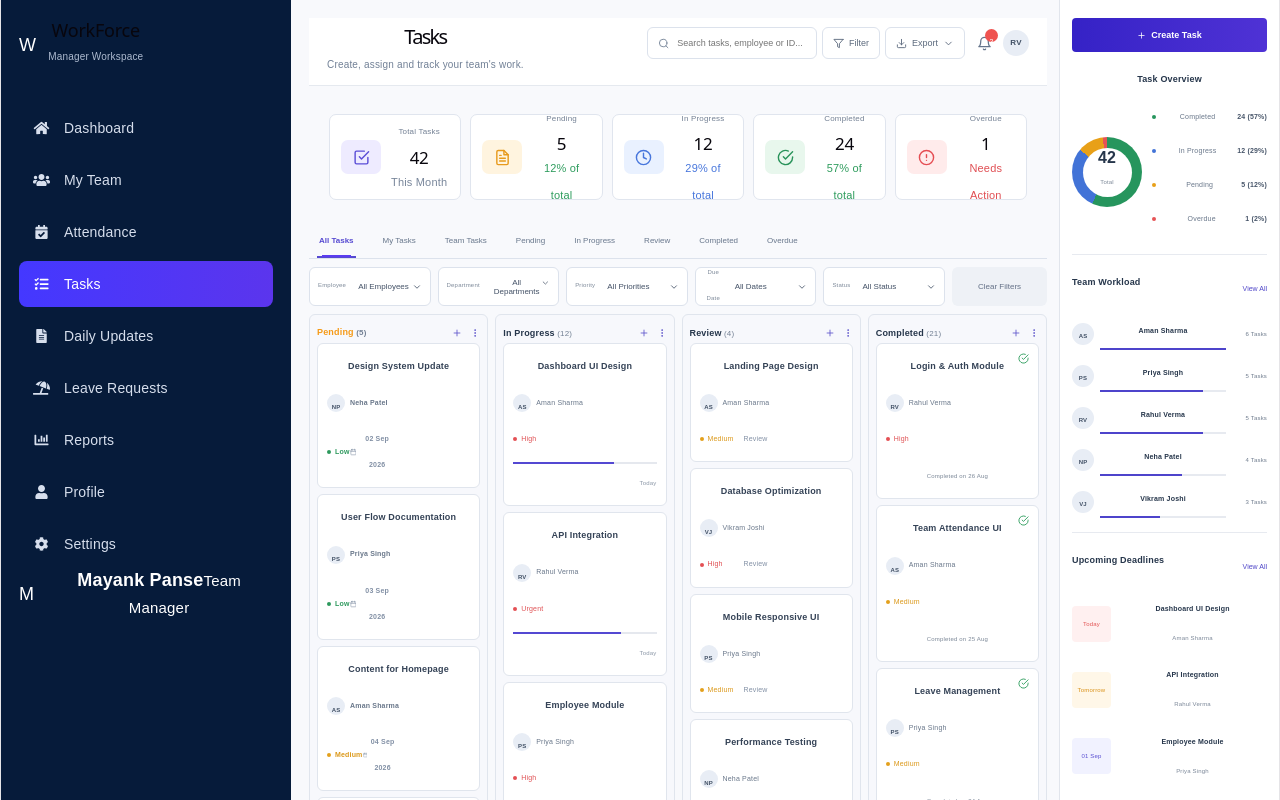
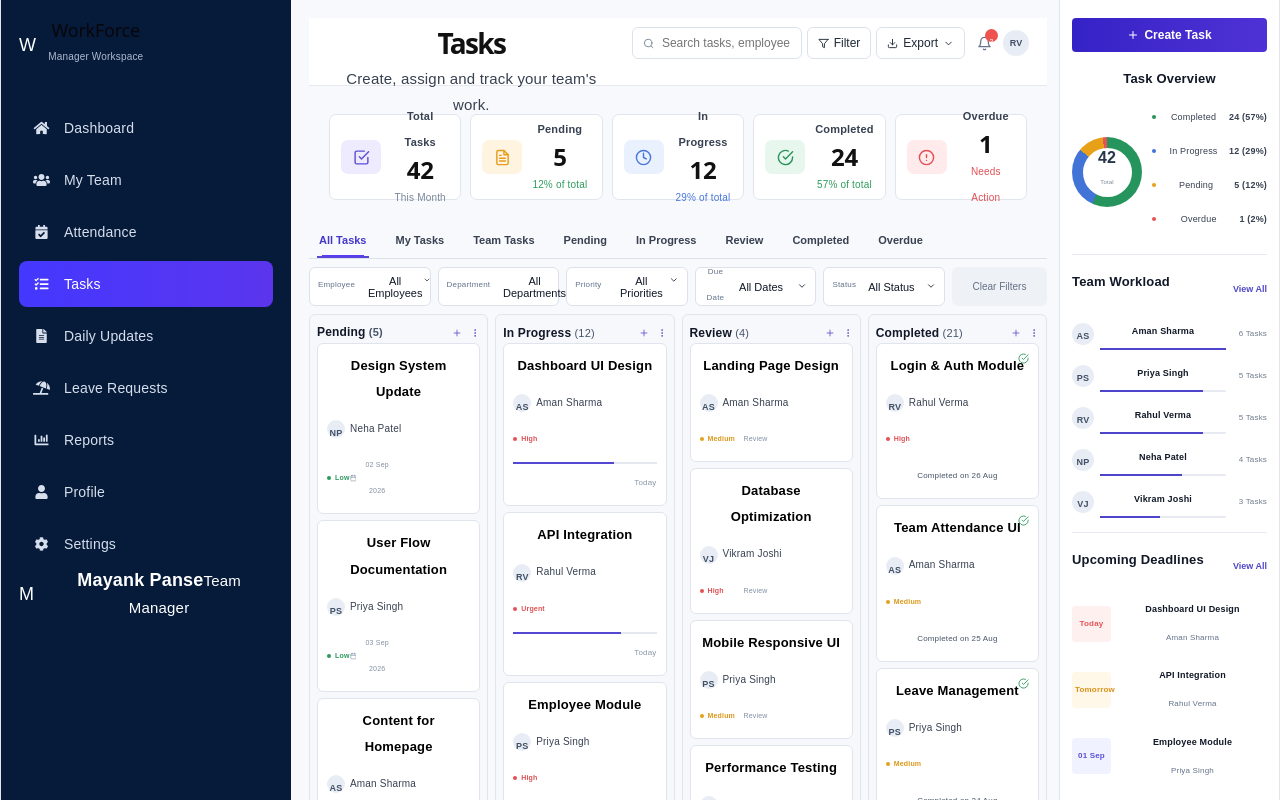
Before and after one commit to mayankpanse83-tech/manager-mangement-system, a React (Vite) app: page /manager/tasks in a window 1280 px wide. Built offline with nearby package versions, Linux system fonts and the light colour scheme.

Commit message:
Issue solwe

```diff
--- a/src/apps/manager/pages/ManagerTasks.css
+++ b/src/apps/manager/pages/ManagerTasks.css
@@ -907,111 +907,264 @@
     width: 100%;
   }
 }
-/* ===== TASK PAGE FONT SIZE ===== */
+/* =========================================================
+   FORCE BIGGER FONT + DARK/BLACK TEXT
+   YE TUMHARE ACTUAL .mt- CLASSES KE LIYE HAI
+========================================================= */
 
-.manager-tasks,
-.manager-tasks * {
-  font-family: Arial, sans-serif;
+/* Page Title */
+.mt-heading h1 {
+  font-size: 28px !important;
+  line-height: 1.2 !important;
+  color: #111111 !important;
+  font-weight: 800 !important;
 }
 
-/* Main title */
-.tasks-title,
-.tasks-header h1,
-.page-title {
-  font-size: 26px !important;
+.mt-heading p {
+  font-size: 15px !important;
+  color: #374151 !important;
+  font-weight: 500 !important;
+}
+
+
+/* Header Search */
+.mt-search-box input {
+  font-size: 12px !important;
   color: #111827 !important;
+}
+
+.mt-tool-btn {
+  font-size: 12px !important;
+  color: #1f2937 !important;
+}
+
+
+/* Stats */
+.mt-stat-card p {
+  font-size: 11px !important;
+  color: #374151 !important;
+  font-weight: 600 !important;
+}
+
+.mt-stat-card h2 {
+  font-size: 24px !important;
+  color: #111111 !important;
+  font-weight: 800 !important;
+}
+
+.mt-stat-card span {
+  font-size: 10px !important;
+}
+
+
+/* Tabs */
+.mt-tabs button {
+  font-size: 11px !important;
+  font-weight: 600 !important;
+  color: #374151 !important;
+}
+
+.mt-tabs button.active {
+  color: #4338ca !important;
   font-weight: 700 !important;
 }
 
-/* Subtitle */
-.tasks-subtitle,
-.tasks-header p {
-  font-size: 14px !important;
-  color: #4b5563 !important;
+
+/* Filters */
+.mt-filter small {
+  font-size: 8px !important;
+  color: #64748b !important;
 }
 
-/* Cards */
-.task-card {
+.mt-filter button {
+  font-size: 11px !important;
+  color: #111827 !important;
+  font-weight: 500 !important;
+}
+
+.mt-clear-btn {
+  font-size: 10px !important;
+}
+
+
+/* COLUMN TITLE */
+.mt-column-header strong {
+  font-size: 12px !important;
+  color: #111827 !important;
+  font-weight: 800 !important;
+}
+
+.mt-column-header span {
+  font-size: 11px !important;
+  color: #475569 !important;
+}
+
+
+/* =========================================================
+   TASK CARD - MAIN FIX
+========================================================= */
+
+.mt-task-card {
+  color: #111827 !important;
+  opacity: 1 !important;
+}
+
+.mt-task-card h4 {
+  font-size: 13px !important;
+  color: #000000 !important;
+  font-weight: 800 !important;
+  opacity: 1 !important;
+  visibility: visible !important;
+  display: block !important;
+}
+
+
+/* Task person */
+.mt-task-person span {
+  font-size: 10px !important;
+  color: #374151 !important;
+  font-weight: 500 !important;
+}
+
+
+/* Priority */
+.mt-priority {
+  font-size: 10px !important;
+  font-weight: 600 !important;
+}
+
+
+/* Date */
+.mt-task-date,
+.mt-review-text {
+  font-size: 9px !important;
+  font-weight: 500 !important;
+}
+
+
+/* Progress date */
+.mt-progress-date {
+  font-size: 8px !important;
+}
+
+
+/* Completed Date */
+.mt-completed-date {
+  font-size: 8px !important;
+  color: #475569 !important;
+}
+
+
+/* Add Task */
+.mt-add-task {
+  font-size: 10px !important;
+  font-weight: 600 !important;
+}
+
+
+/* =========================================================
+   BOTTOM CARDS
+========================================================= */
+
+.mt-widget-header h3 {
+  font-size: 13px !important;
+  color: #111827 !important;
+  font-weight: 800 !important;
+}
+
+.mt-widget-header button {
+  font-size: 9px !important;
+  font-weight: 600 !important;
+}
+
+.mt-activity-row p {
+  font-size: 9px !important;
+  color: #475569 !important;
+}
+
+.mt-activity-row b {
   color: #111827 !important;
 }
 
-/* TASK NAME - BLACK */
-.task-title,
-.task-card h3,
-.task-card h4,
-.task-name {
-  color: #111827 !important;
-  font-size: 15px !important;
-  font-weight: 600 !important;
-  opacity: 1 !important;
+.mt-activity-row span {
+  font-size: 8px !important;
 }
 
-/* Employee name */
-.employee-name {
-  color: #374151 !important;
-  font-size: 13px !important;
+.mt-overdue-task strong {
+  font-size: 11px !important;
+  color: #111827 !important;
 }
 
-/* Column title */
-.board-title,
-.kanban-column h3,
-.column-header h3 {
-  font-size: 15px !important;
-  color: #111827 !important;
+.mt-overdue-task span,
+.mt-overdue-task small {
+  font-size: 8px !important;
+}
+
+.mt-overdue-task b {
+  font-size: 8px !important;
+}
+
+
+/* =========================================================
+   RIGHT PANEL
+========================================================= */
+
+.mt-create-task {
+  font-size: 12px !important;
   font-weight: 700 !important;
 }
 
-/* Stats */
-.stat-card h3,
-.stat-value {
-  font-size: 24px !important;
+.mt-right-section h3 {
+  font-size: 13px !important;
+  color: #111827 !important;
+  font-weight: 800 !important;
+}
+
+.mt-overview-list div,
+.mt-overview-list b {
+  font-size: 9px !important;
+  color: #374151 !important;
+}
+
+
+/* Workload */
+.mt-workload-info strong {
+  font-size: 9px !important;
   color: #111827 !important;
 }
 
-.stat-card p,
-.stat-label {
-  font-size: 13px !important;
-  color: #374151 !important;
+.mt-workload-row small {
+  font-size: 8px !important;
 }
 
-/* Right panel headings */
-.side-panel h3,
-.right-panel h3,
-.task-overview h3,
-.team-workload h3,
-.upcoming-deadlines h3 {
-  font-size: 16px !important;
-  color: #111827 !important;
-  font-weight: 700 !important;
+
+/* Deadlines */
+.mt-deadline-date {
+  font-size: 8px !important;
+  font-weight: 600 !important;
 }
 
-/* Tabs */
-.task-tabs button,
-.task-tabs span {
-  font-size: 13px !important;
-  color: #374151 !important;
+.mt-deadline-row strong {
+  font-size: 9px !important;
+  color: #111827 !important;
 }
 
-/* Filter text */
-.filter-group label,
-.filter-group select,
-.filter-group button {
-  font-size: 13px !important;
+.mt-deadline-row small {
+  font-size: 8px !important;
+  color: #64748b !important;
 }
 
-/* Important: faded text remove */
-.task-card,
-.task-card *,
-.task-column,
-.task-column * {
+
+/* Avatar */
+.mt-avatar {
+  font-size: 9px !important;
+}
+
+
+/* EXTRA FORCE - TASK TITLE HAMESHA BLACK */
+.mt-task-card h4,
+.mt-task-card h4 *,
+.mt-task-board .mt-task-card h4 {
+  color: #000000 !important;
   opacity: 1 !important;
 }
-
-/* White task title ko force black */
-.task-card h3,
-.task-card h4,
-.task-card .task-title,
-.task-card .task-name {
-  color: #111827 !important;
-  text-shadow: none !important;
-}
```
